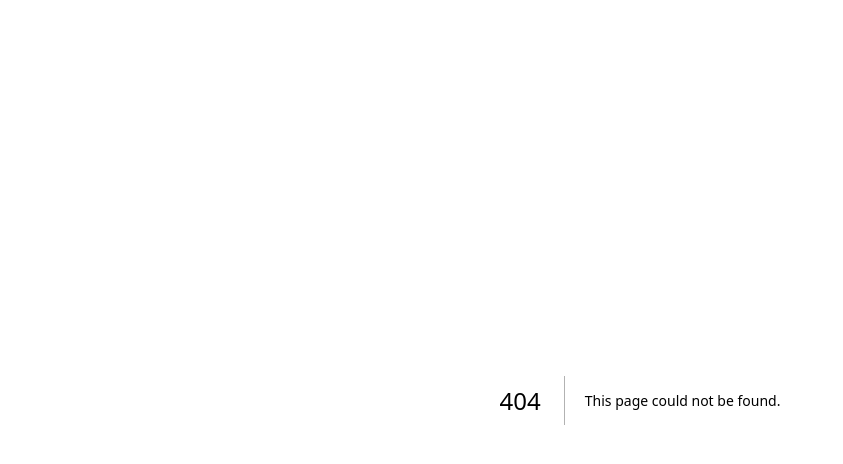
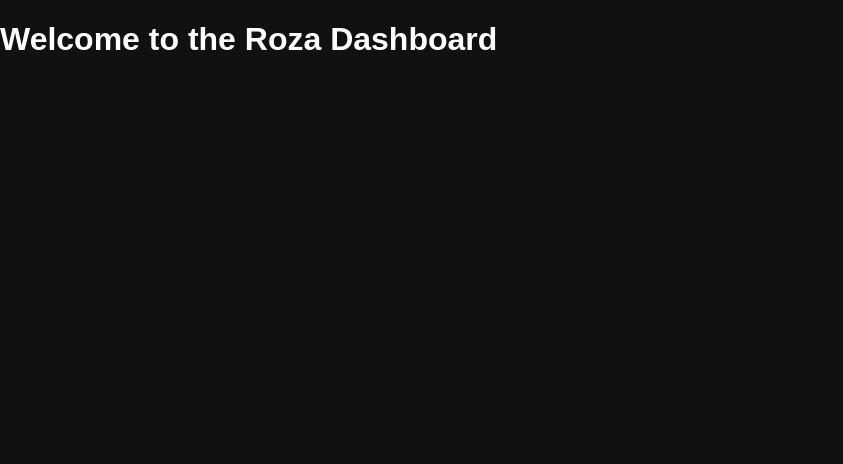
Before and after one commit to MrFord87/roza-FSG, a Next.js app: page /dashboard in a window 1280 px wide. Before the commit this address had no page. Shown: the top 464 px of the page, without its empty margins (0-843 px from the left). Built offline with nearby package versions, Linux system fonts and the light colour scheme.

Commit message:
Create dashboard.js

```diff
--- /dev/null
+++ b/pages/dashboard.js
@@ -0,0 +1,7 @@
+export default function Dashboard() {
+  return (
+    <div>
+      <h1>Welcome to the Roza Dashboard</h1>
+    </div>
+  );
+}
```
